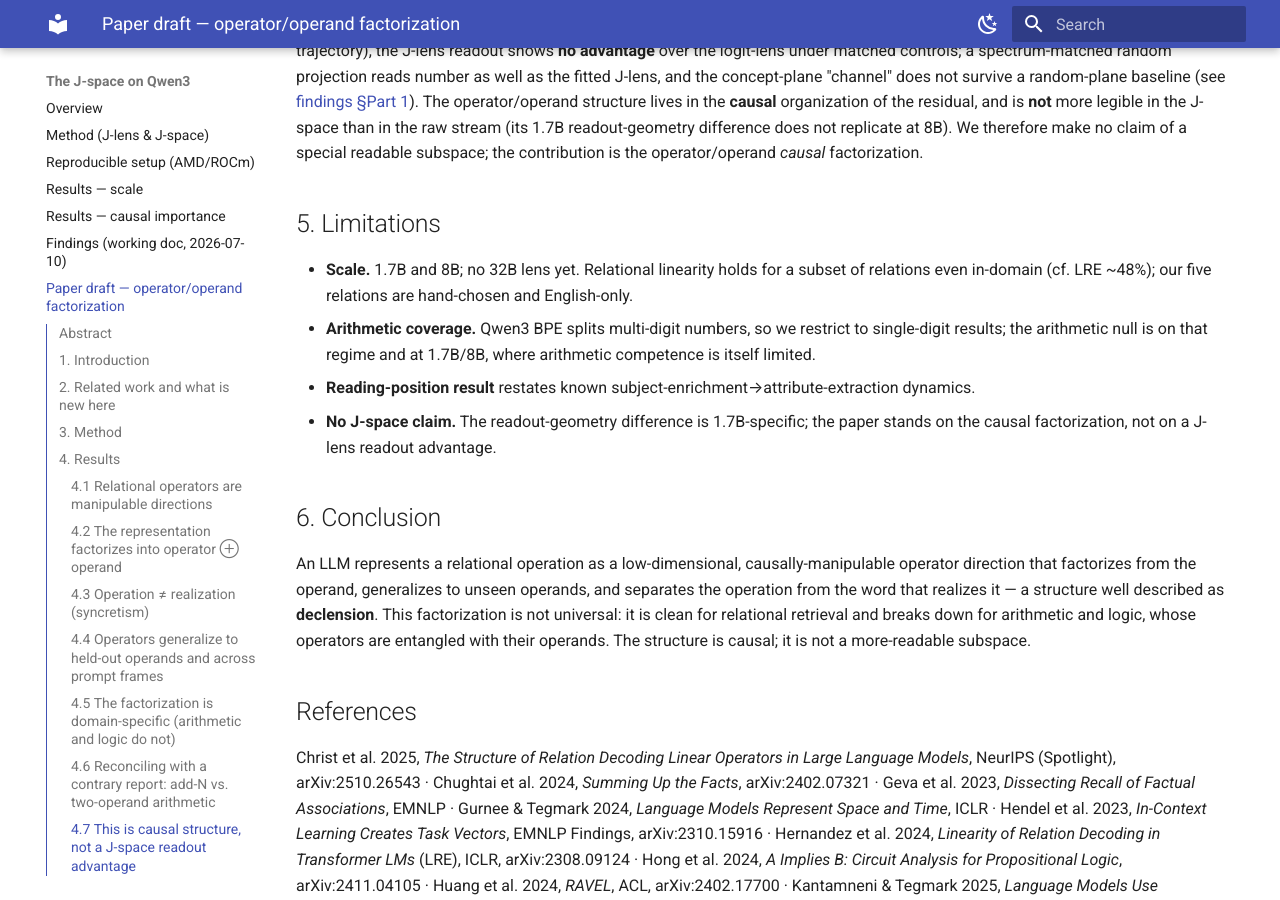
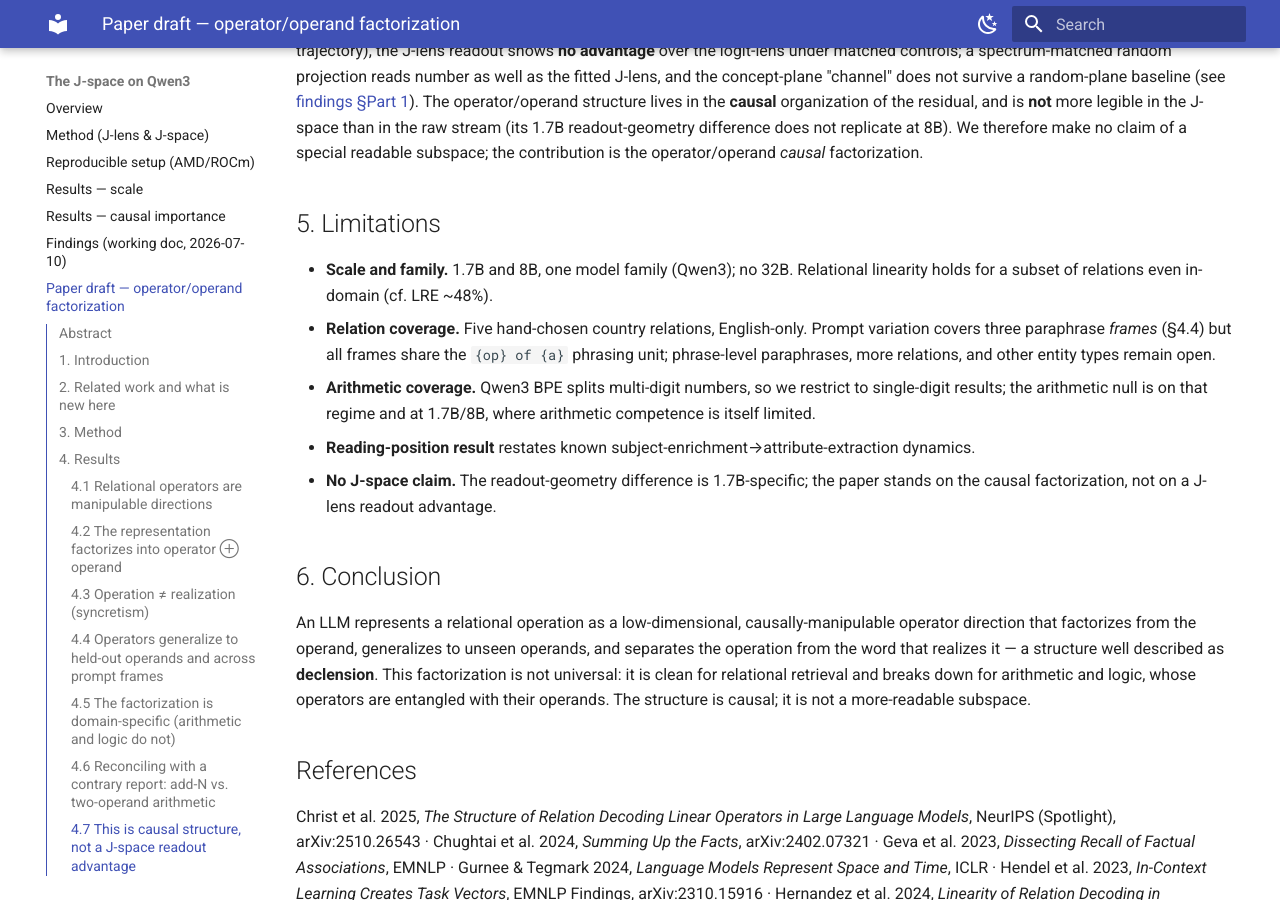
Before and after one commit to mpodeley/jspace-qwen, an MkDocs documentation site: the page built from docs/paper.md, in a window 1280 px wide and 900 px high, scrolled down 8368 px. Built offline with MkDocs 1.6.1 and Material for MkDocs 9.7.7, drawn with Linux system fonts in a browser that asks for light colours.

Commit message:
ACL: wide tables → table*; Limitations updated (family + relation-coverage honest bullets)
Co-Authored-By: Claude Fable 5 <noreply@anthropic.com>

```diff
--- a/docs/paper.md
+++ b/docs/paper.md
@@ -269,8 +269,11 @@ legible in the J-space than in the raw stream (its 1.7B readout-geometry differe
 
 ## 5. Limitations
 
-- **Scale.** 1.7B and 8B; no 32B lens yet. Relational linearity holds for a subset of relations even
-  in-domain (cf. LRE ~48%); our five relations are hand-chosen and English-only.
+- **Scale and family.** 1.7B and 8B, one model family (Qwen3); no 32B. Relational linearity holds for a
+  subset of relations even in-domain (cf. LRE ~48%).
+- **Relation coverage.** Five hand-chosen country relations, English-only. Prompt variation covers three
+  paraphrase *frames* (§4.4) but all frames share the `{op} of {a}` phrasing unit; phrase-level
+  paraphrases, more relations, and other entity types remain open.
 - **Arithmetic coverage.** Qwen3 BPE splits multi-digit numbers, so we restrict to single-digit results;
   the arithmetic null is on that regime and at 1.7B/8B, where arithmetic competence is itself limited.
 - **Reading-position result** restates known subject-enrichment→attribute-extraction dynamics.
```
Also changed, not shown: 2 other files.
